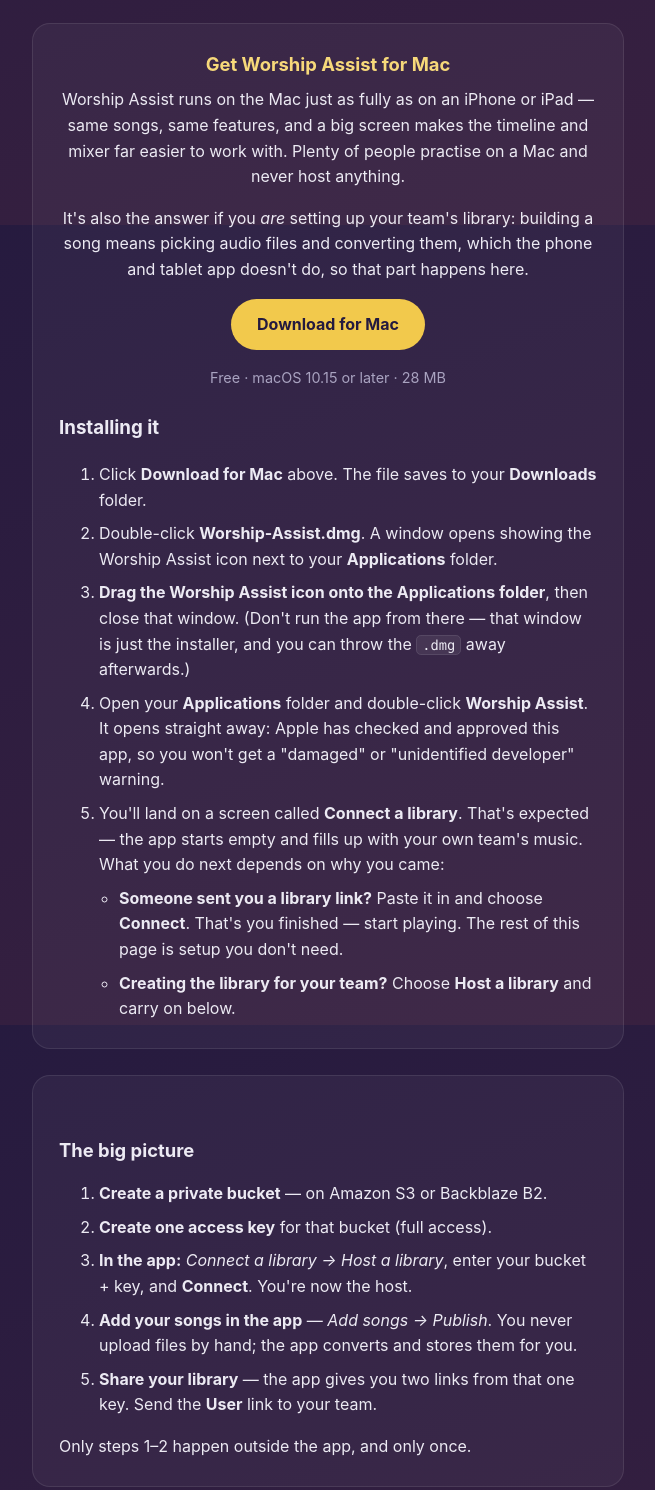
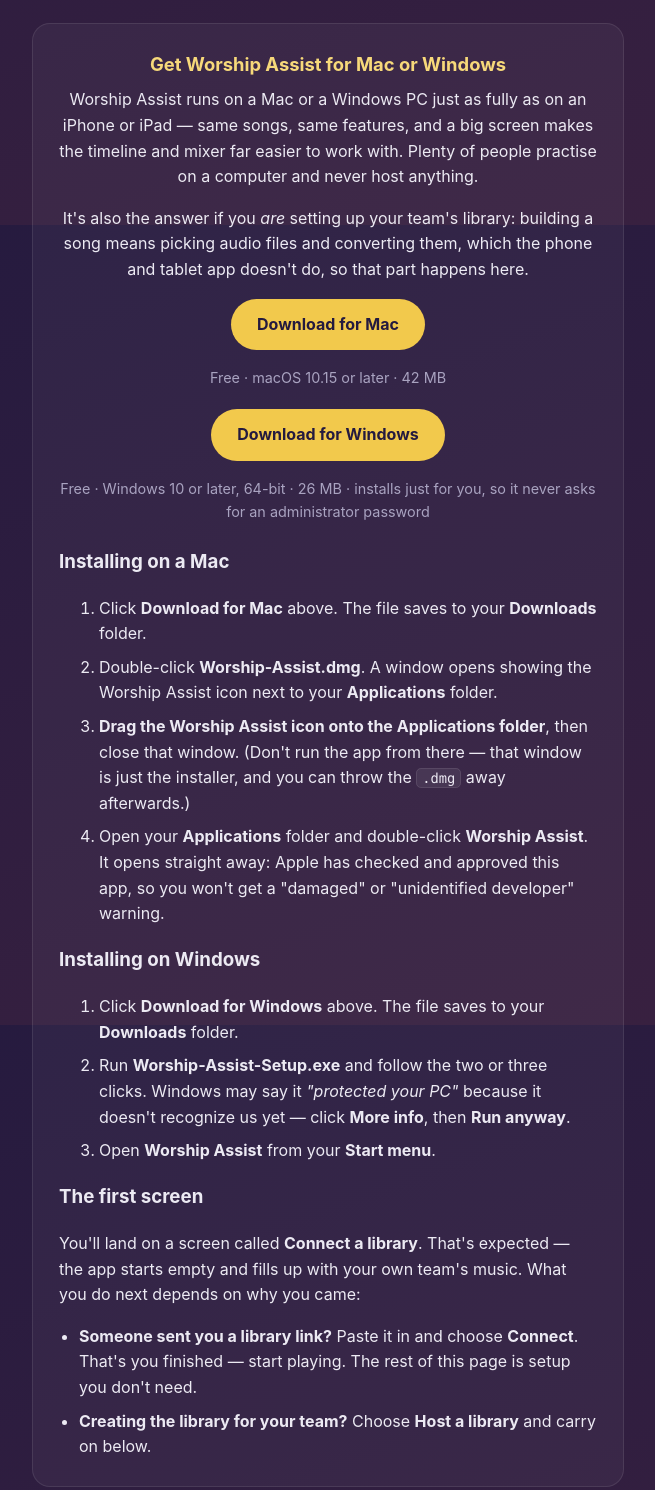
Before and after one commit to pmarch502/good-faith-studio, a plain HTML site: page worship-assist/host/index.html in a window 1280 px wide. Shown: the part 575-2065 px from the top of the page, without its empty margins (312-967 px from the left). Drawn offline with Linux system fonts and the light colour scheme.

Commit message:
Host page: Windows download + install steps; MIDI parts are added in the app (Add stems), not by hand; DMG size 42 MB
Co-Authored-By: Claude Opus 5.5 <noreply@anthropic.com>

```diff
--- a/worship-assist/host/index.html
+++ b/worship-assist/host/index.html
@@ -30,18 +30,22 @@
   </div>
 
   <div class="card center">
-    <p class="app-name">Get Worship Assist for Mac</p>
-    <p>Worship Assist runs on the Mac just as fully as on an iPhone or iPad &mdash; same
-    songs, same features, and a big screen makes the timeline and mixer far easier to work
-    with. Plenty of people practise on a Mac and never host anything.</p>
+    <p class="app-name">Get Worship Assist for Mac or Windows</p>
+    <p>Worship Assist runs on a Mac or a Windows PC just as fully as on an iPhone or iPad
+    &mdash; same songs, same features, and a big screen makes the timeline and mixer far
+    easier to work with. Plenty of people practise on a computer and never host
+    anything.</p>
     <p>It's also the answer if you <em>are</em> setting up your team's library: building a
     song means picking audio files and converting them, which the phone and tablet app
     doesn't do, so that part happens here.</p>
     <p><a class="btn" href="https://f005.backblazeb2.com/file/WorshipAssistDownload/Worship-Assist.dmg">Download for Mac</a></p>
-    <p class="small muted">Free &middot; macOS 10.15 or later &middot; 28&nbsp;MB</p>
+    <p class="small muted">Free &middot; macOS 10.15 or later &middot; 42&nbsp;MB</p>
+    <p style="margin-top: 20px;"><a class="btn" href="https://f005.backblazeb2.com/file/WorshipAssistDownload/Worship-Assist-Setup.exe">Download for Windows</a></p>
+    <p class="small muted">Free &middot; Windows 10 or later, 64-bit &middot; 26&nbsp;MB &middot;
+    installs just for you, so it never asks for an administrator password</p>
 
     <div style="text-align: left; margin-top: 24px;">
-      <h3>Installing it</h3>
+      <h3>Installing on a Mac</h3>
       <ol>
         <li>Click <strong>Download for Mac</strong> above. The file saves to your
         <strong>Downloads</strong> folder.</li>
@@ -54,18 +58,30 @@
         <strong>Worship Assist</strong>. It opens straight away: Apple has checked and
         approved this app, so you won't get a "damaged" or "unidentified developer"
         warning.</li>
-        <li>You'll land on a screen called <strong>Connect a library</strong>. That's
+      </ol>
+
+      <h3>Installing on Windows</h3>
+      <ol>
+        <li>Click <strong>Download for Windows</strong> above. The file saves to your
+        <strong>Downloads</strong> folder.</li>
+        <li>Run <strong>Worship-Assist-Setup.exe</strong> and follow the two or three
+        clicks. Windows may say it <em>"protected your PC"</em> because it doesn't
+        recognize us yet &mdash; click <strong>More info</strong>, then
+        <strong>Run anyway</strong>.</li>
+        <li>Open <strong>Worship Assist</strong> from your <strong>Start menu</strong>.</li>
+      </ol>
+
+      <h3>The first screen</h3>
+      <p>You'll land on a screen called <strong>Connect a library</strong>. That's
       expected &mdash; the app starts empty and fills up with your own team's music. What
-        you do next depends on why you came:
-          <ul style="margin-top: 8px;">
+      you do next depends on why you came:</p>
+      <ul>
         <li><strong>Someone sent you a library link?</strong> Paste it in and choose
         <strong>Connect</strong>. That's you finished &mdash; start playing. The rest of
         this page is setup you don't need.</li>
         <li><strong>Creating the library for your team?</strong> Choose <strong>Host a
         library</strong> and carry on below.</li>
       </ul>
-        </li>
-      </ol>
     </div>
   </div>
 
@@ -256,13 +272,18 @@
     storage folders by hand.</p>
 
     <h3>Adding a MIDI part</h3>
-    <p>If you have the notes for a part as a <code>.mid</code> file, put it in the song's
-    folder in your storage, named after the part &mdash; <code>Piano.mid</code> beside
-    <code>Piano.mp3</code>. It then shows up in <strong>Add track</strong> for everyone,
-    like any other part.</p>
-    <p>It needs to line up with the audio you published: same tempo, same length, and the
-    same count-in if the audio has one. It doesn't have to run to the end of the song
-    &mdash; a part that drops out early is normal.</p>
+    <p>If you have the notes for a part as a <code>.mid</code> file, add it in the app:
+    <em>? &rarr; Manage library songs&hellip;</em>, click the song, then <strong>Add
+    stems&hellip;</strong> and pick the file. Name it after the part &mdash;
+    <code>Piano.mid</code> beside <code>Piano.mp3</code>. It then shows up in
+    <strong>Add track</strong> for everyone, like any other part. You never put it in
+    storage by hand.</p>
+    <p>It needs to line up with the audio you published: same tempo, same measures, and
+    the same count-in if the audio has one. It doesn't have to run to the end of the song
+    &mdash; a part that drops out early is normal. If it starts a bar or two early or
+    late, you can drag it into place on the song's <strong>Edit Sections and Tempo/Time
+    Sig Changes&hellip;</strong> screen. The app's User Guide (<em>For Hosts &rarr; Adding
+    a MIDI part</em>) has the details.</p>
 
     <h3>Invite your team</h3>
     <p>On the <strong>Host a library</strong> screen, copy the <strong>User link</strong>
```
Lines whose indentation alone changed are shown as unchanged.
